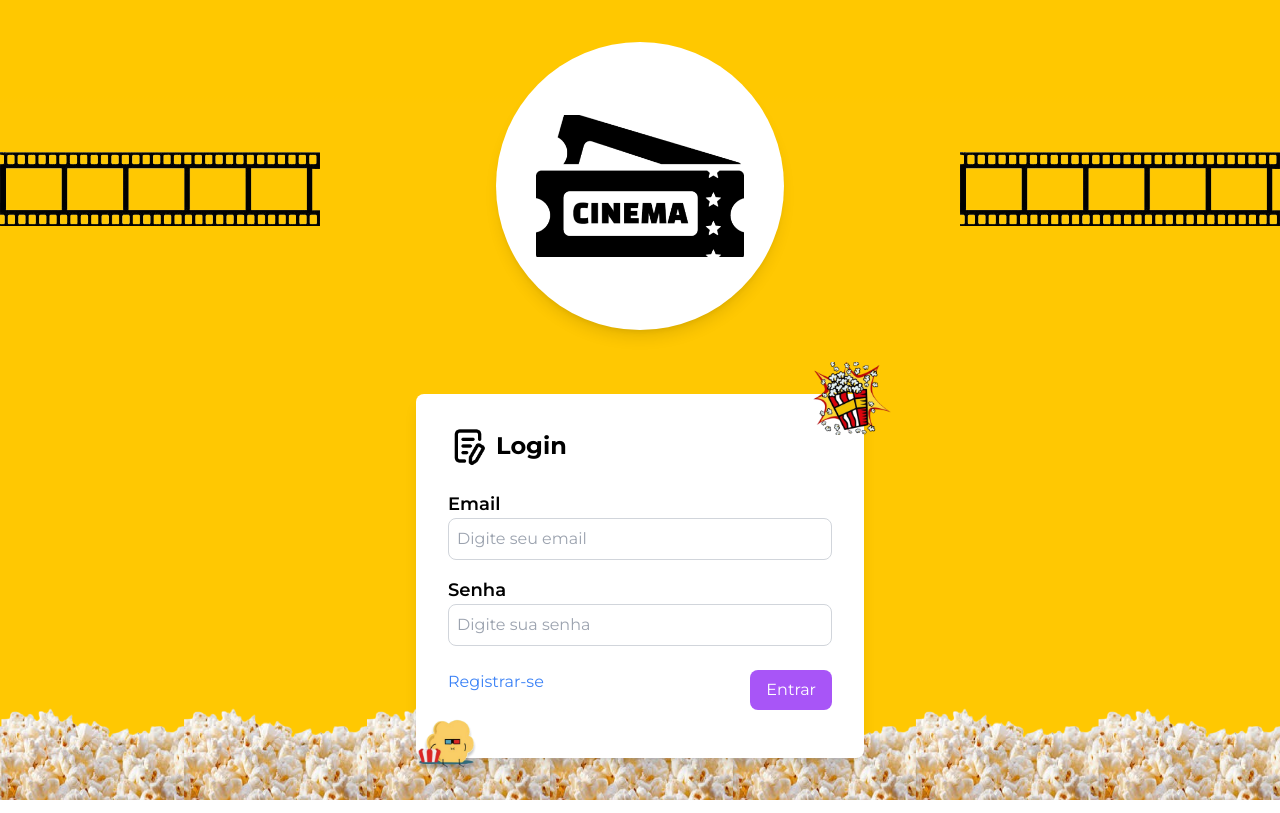
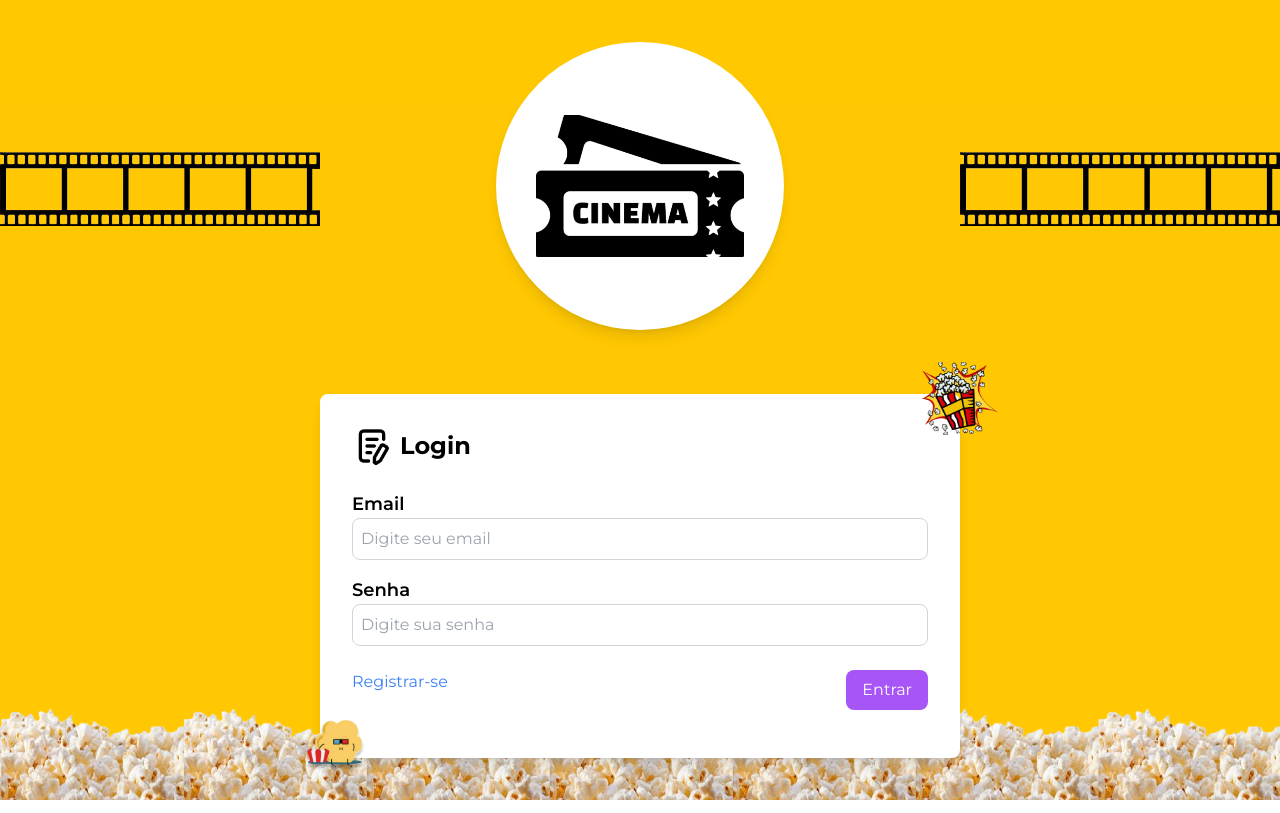
Before and after one commit to SandyLemos/Trabalho-Cinema, a React (Vite) app: page /entrar in a window 1280 px wide. Built offline with nearby package versions, Linux system fonts and the light colour scheme.

Commit message:
style: alterando tamanho do container do login e removendo div desnecessária

```diff
--- a/src/pages/Entrar.jsx
+++ b/src/pages/Entrar.jsx
@@ -51,15 +51,15 @@ const Entrar = () => {
             </div>
             <img src={tapeImage} className="absolute left-0 top-[19%] w-1/4" alt="Enfeite Esquerdo"/>
             <img src={tapeImage} className="absolute right-0 top-[19%] w-1/4" alt="Enfeite Direito"/>
-            <div className="bg-white shadow-lg rounded-lg p-8 w-full max-w-md relative z-10">
+            <div className="bg-white shadow-lg rounded-lg p-8 w-full max-w-screen-sm relative z-10">
                 <img src={iconePipoca} alt="Ícone" className="h-[20%] mx-auto mb-4 absolute -top-8 right-[-6%]"/>
                 <img src={iconePipocaViva} alt="Mascote" className="h-[35%] mx-auto mt-4 absolute -bottom-[15%] left-[-8%]"/>
-                <form id="area_cadastro" onSubmit={handleLogin}>
-                    <div id="cabecalho" className="flex items-center mb-6">
+
+                <form onSubmit={handleLogin}>
+                    <div className="flex items-center mb-6">
                         <img src={cadastroImage} alt="Registrar" className="w-10 mr-2"/>
                         <h1 className="text-2xl font-bold">Login</h1>
                     </div>
-                    <div id="parte_info">
                         <ul>
                             <li className="mb-4">
                                 <h2 className="text-lg font-semibold">Email</h2>
@@ -84,7 +84,6 @@ const Entrar = () => {
                                 />
                             </li>
                         </ul>
-                    </div>
                     {mensagemErro && (
                         <div className="flex items-center text-red-500 mt-2 transition-opacity duration-300">
                             <svg className="w-5 h-5 mr-2" fill="none" stroke="currentColor" viewBox="0 0 24 24"
```
